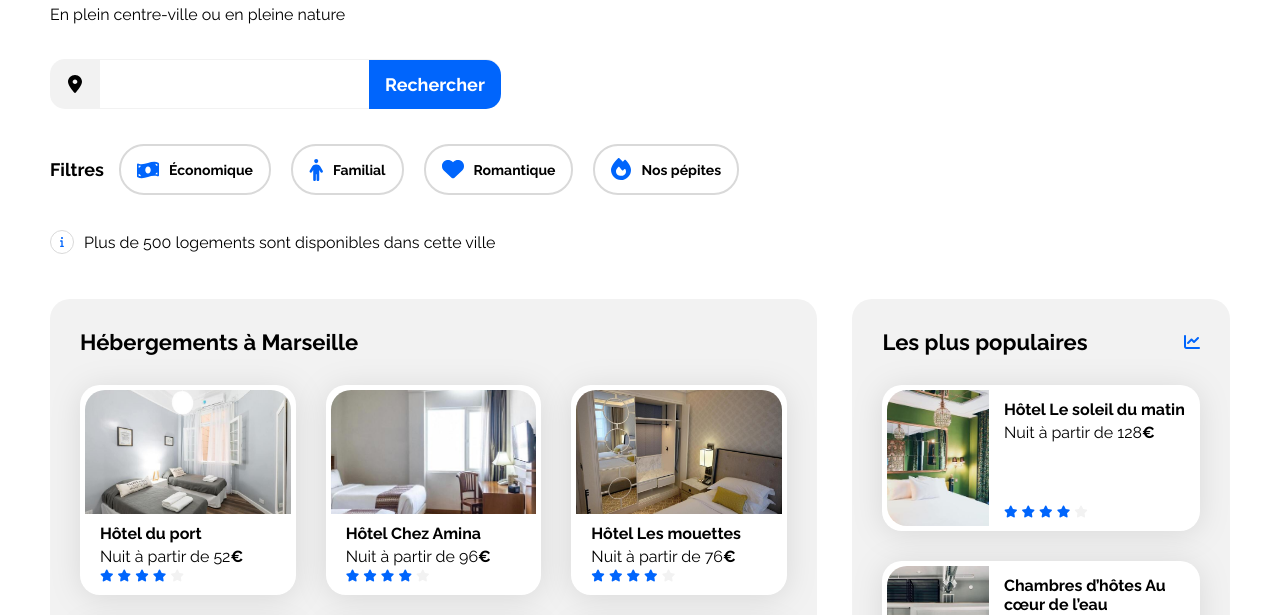
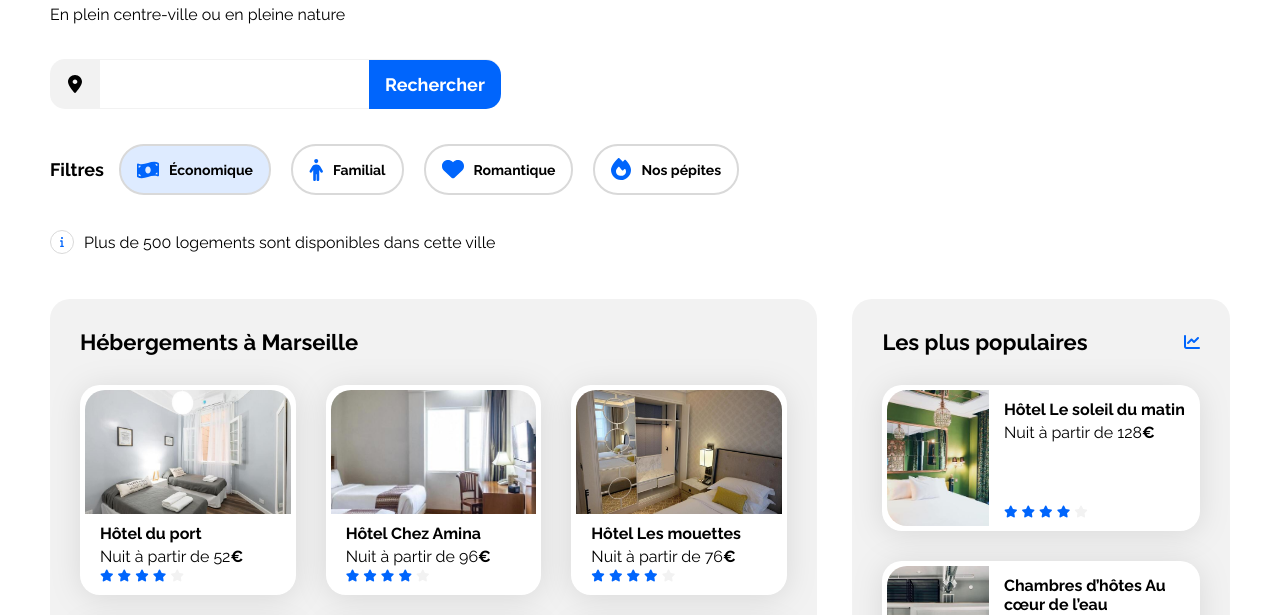
Before and after one commit to raven-panda/oc-project-1-booki, a plain HTML site: page index.html in a window 1280 px wide. In both pictures the pointer is over the button "Économique". Shown: the part 108-723 px from the top of the page. Drawn offline with Linux system fonts and the light colour scheme.

Commit message:
develop/update: edited button style

```diff
--- a/css/style.css
+++ b/css/style.css
@@ -35,6 +35,10 @@ h1, h2 {
 
 h1, h2, h3, h4, p {
     margin: 0;
+}
+
+button {
+    cursor: pointer;
 }
 
 button, input {
@@ -173,6 +177,10 @@ header .tab-button {
     font-weight: 700;
     gap: 10px;
     padding: 12px 16px;
+}
+
+.filter-buttons-container button:hover {
+    background-color: var(--filter-bg-color);
 }
 
 .search-form-tooltip {
```
